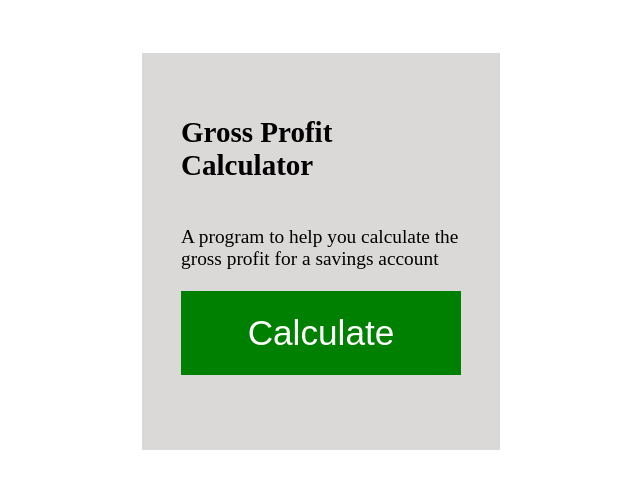
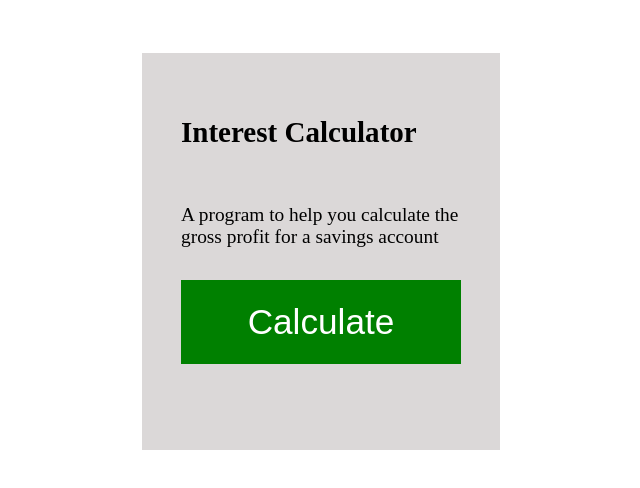
Before and after one commit to njmwasmoringa/compund-interest-calculator, a plain HTML site: page index.html in a window 1280 px wide. Shown: the whole page, without its empty margins (319-959 px from the left). Drawn offline with Linux system fonts and the light colour scheme.

```diff
--- a/index.html
+++ b/index.html
@@ -10,7 +10,7 @@
 <body>
 
     <div class="container">
-        <h2>Gross Profit Calculator</h2>
+        <h2>Interest Calculator</h2>
         <p>A program to help you calculate the gross profit for a savings account</p>
         <button>Calculate</button>
         <div id="result"></div>
```
